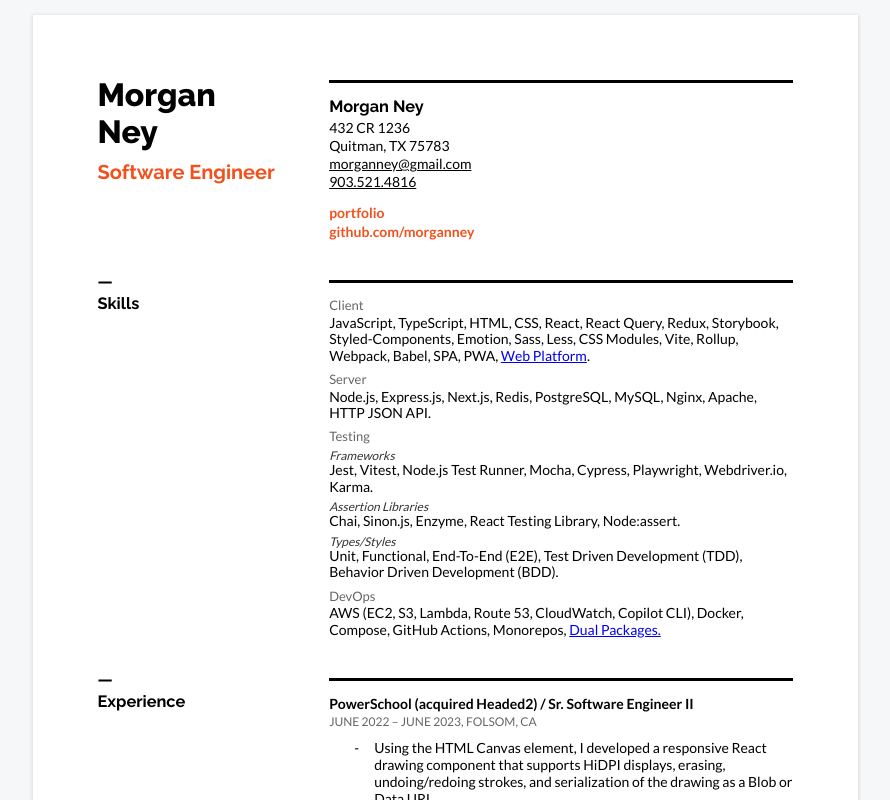
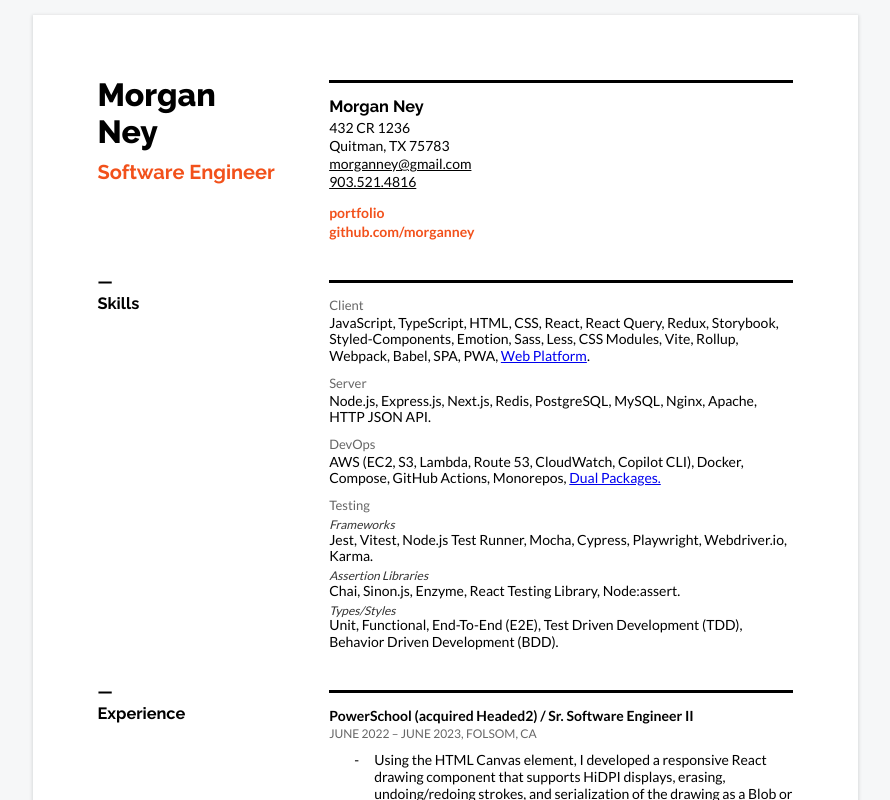
Before and after one commit to morganney/morgan.neys.info, a Next.js app: page /resume in a window 1280 px wide. Shown: the top 800 px of the page, without its empty margins (195-1085 px from the left). Built offline with nearby package versions, Linux system fonts and the light colour scheme.

Commit message:
refactor: link text, styles. (#31)

```diff
--- a/app/(personal)/page.js
+++ b/app/(personal)/page.js
@@ -14,8 +14,8 @@ export default function Home() {
         <div>
           <p>
             Hi, you&apos;ve reached my personal website. I&apos;m a husband, father and{' '}
-            <Link href="/resume">web developer</Link> originally from the San Francisco
-            Bay Area and now residing in Texas.
+            <Link href="/resume">software engineer</Link> originally from the San
+            Francisco Bay Area and now residing in Texas.
           </p>
           <p>
             When I&apos;m not spending time with my <Link href="/family">family</Link>, I
--- a/app/(professional)/globals.css
+++ b/app/(professional)/globals.css
@@ -177,7 +177,7 @@ section:first-child ul a {
 }
 section:nth-child(2) > div {
   display: grid;
-  gap: 8px;
+  gap: 12px;
 }
 section:nth-child(2) h5 {
   margin: 0 0 2px 0;
--- a/app/(professional)/resume/page.js
+++ b/app/(professional)/resume/page.js
@@ -65,6 +65,19 @@ export default function Resume() {
             </p>
           </article>
           <article>
+            <h5>DevOps</h5>
+            <p>
+              AWS (EC2, S3, Lambda, Route 53, CloudWatch, Copilot CLI), Docker, Compose,
+              GitHub Actions, Monorepos,{' '}
+              <a
+                target="_blank"
+                href="https://nodejs.org/api/packages.html#dual-commonjses-module-packages"
+              >
+                Dual Packages.
+              </a>
+            </p>
+          </article>
+          <article>
             <h5>Testing</h5>
             <h6>Frameworks</h6>
             <p>
@@ -77,19 +90,6 @@ export default function Resume() {
             <p>
               Unit, Functional, End-To-End (E2E), Test Driven Development (TDD), Behavior
               Driven Development (BDD).
-            </p>
-          </article>
-          <article>
-            <h5>DevOps</h5>
-            <p>
-              AWS (EC2, S3, Lambda, Route 53, CloudWatch, Copilot CLI), Docker, Compose,
-              GitHub Actions, Monorepos,{' '}
-              <a
-                target="_blank"
-                href="https://nodejs.org/api/packages.html#dual-commonjses-module-packages"
-              >
-                Dual Packages.
-              </a>
             </p>
           </article>
         </div>
```
